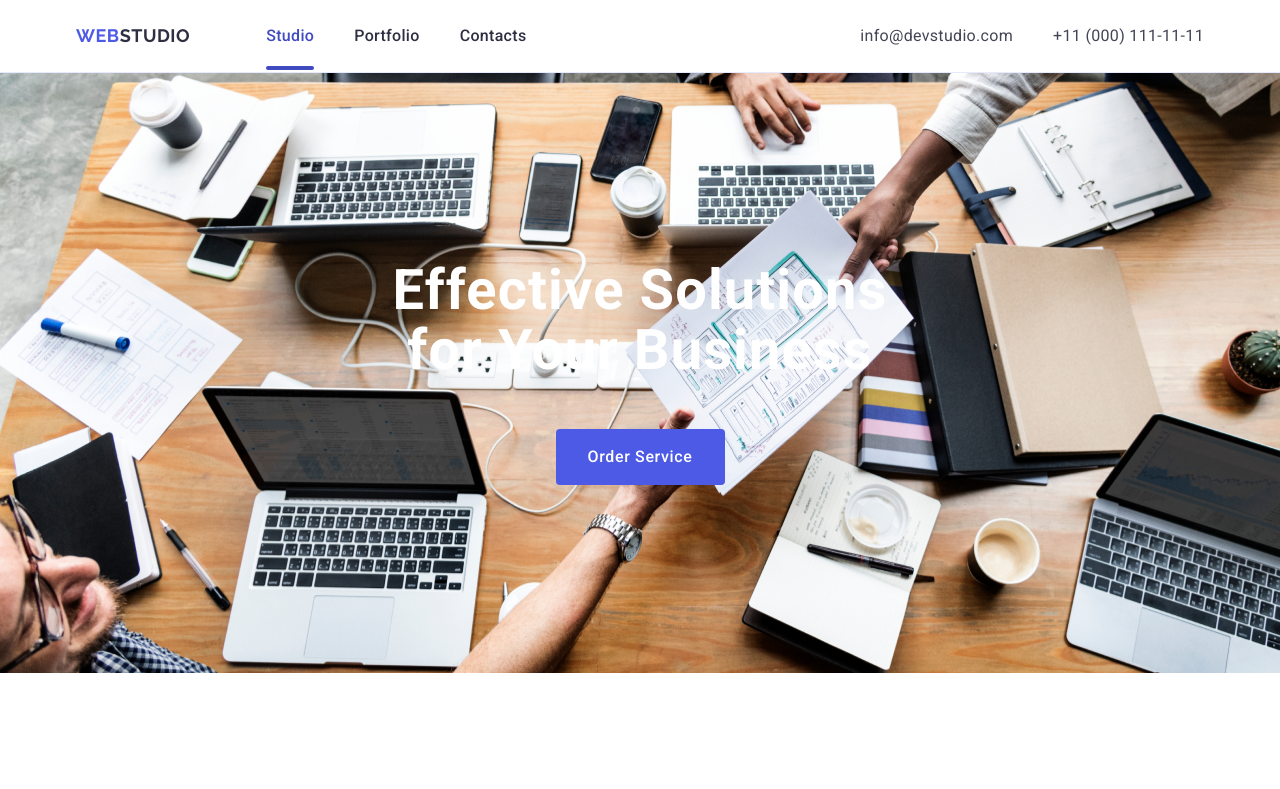
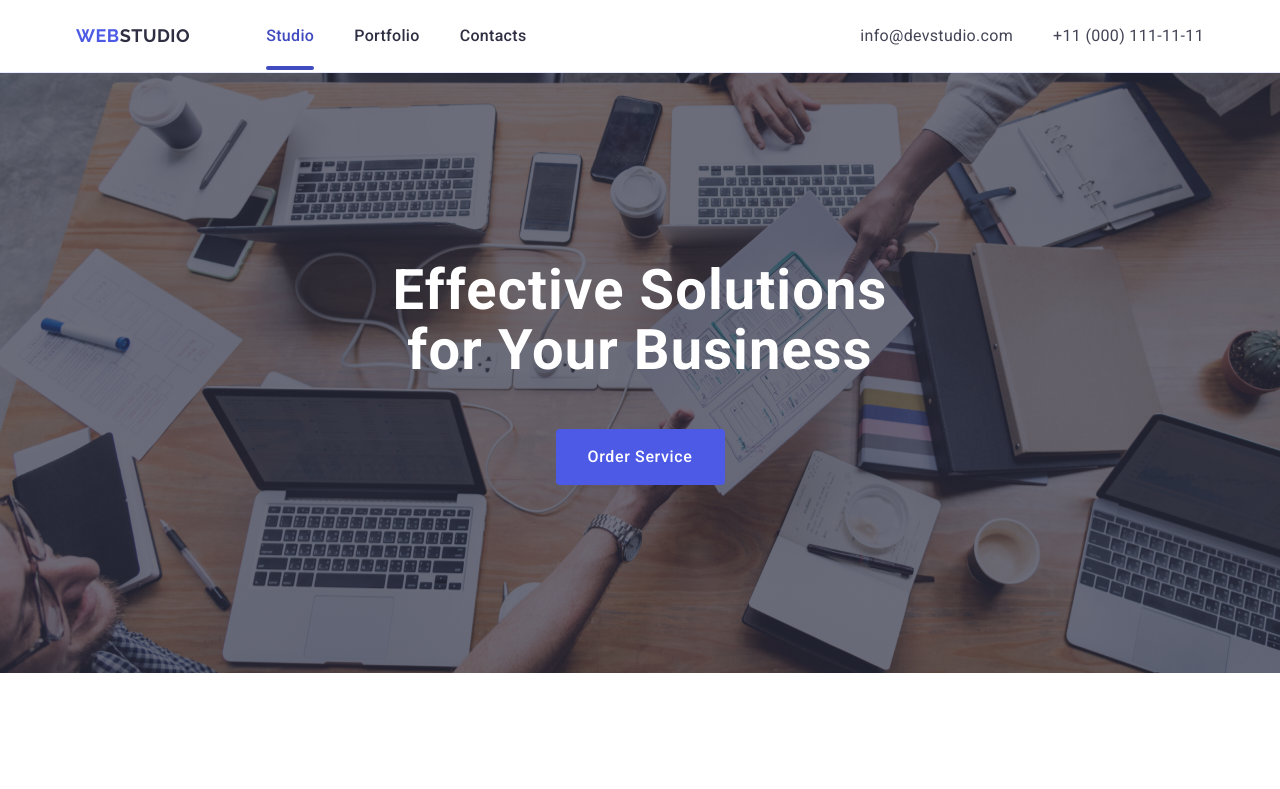
Before and after one commit to pippsza/goit-markup-hw-04, a plain HTML site: page index.html in a window 1280 px wide. Shown: the top 789 px of the page. Drawn offline with nearby package versions, Linux system fonts and the light colour scheme.

Commit message:
hero sec

```diff
--- a/css/style.css
+++ b/css/style.css
@@ -161,8 +161,14 @@ h3 {
 }
 .sec-order {
   padding: 188px 0;
-  background-image: url(/images/bg_hero_sec/people-oficce.jpg);
-  background-color: grey;
+  background-image: linear-gradient(
+      rgba(46, 47, 66, 0.7),
+      rgba(46, 47, 66, 0.7)
+    ),
+    url(../images/bg_hero_sec/people-oficce.jpg);
+  max-width: 1440px;
+  background-repeat: no-repeat;
+  background-size: cover;
 }
 
 .heder-flex {
@@ -230,6 +236,7 @@ button {
   background-color: #4d5ae5;
   font-weight: 500;
   letter-spacing: 0.04em;
+  transition: background-color 250ms cubic-bezier(0.4, 0, 0.2, 1);
 }
 .prg-footer {
   width: 264px;
--- a/index.html
+++ b/index.html
@@ -52,7 +52,7 @@
     </header>
     <main>
       <!-- 1 hero section -->
-      <section class="sec-order sec-pdd grey-bg">
+      <section class="sec-order sec-pdd">
         <div class="container">
           <h1 class="heder-first">Effective Solutions for Your Business</h1>
           <button class="butt-order" type="button">Order Service</button>
```
